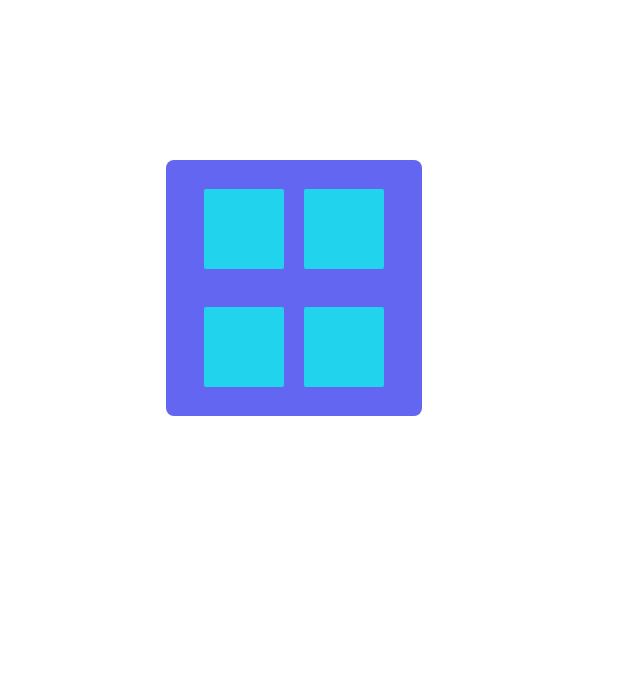
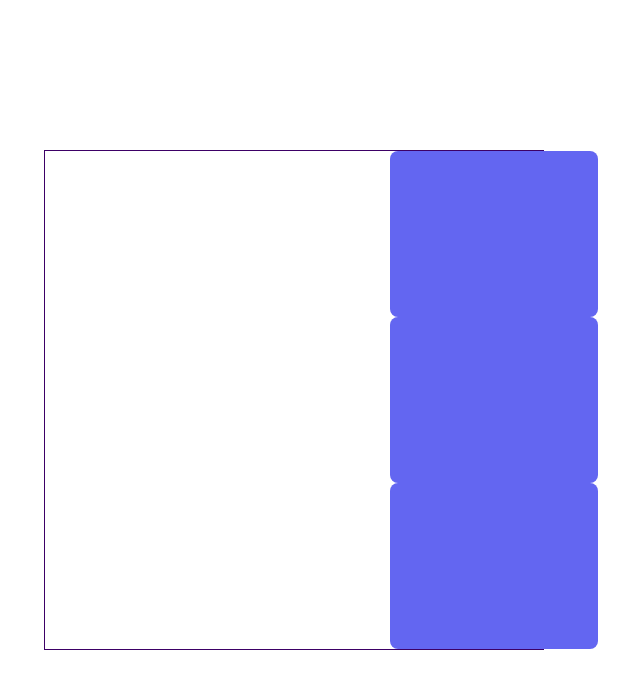
Before and after one commit to abdurrahmanrahat/react-reusable-components, a React (Vite) app: page / in a window 1280 px wide. Shown: the top 688 px of the page, without its empty margins (346-986 px from the left). Built offline with nearby package versions, Linux system fonts and the light colour scheme.

Commit message:
use animation controls

```diff
--- a/src/index.css
+++ b/src/index.css
@@ -21,6 +21,6 @@
 
 @layer components {
     .btn-primary {
-        @apply px-4 py-3 bg-[#3D0066] text-white text-[18px] rounded
+        @apply px-4 py-3 bg-[#3D0066] text-white text-[18px] font-semibold rounded
     }
 }
--- a/src/pages/M-07-F-Motion/Lession1.tsx
+++ b/src/pages/M-07-F-Motion/Lession1.tsx
@@ -1,49 +1,46 @@
 import { motion } from "framer-motion";
+import { useRef } from "react";
 import Container from "../../components/ui/Container";
 
 const parent = {
-  hidden: { opacity: 0, scale: 0.9 },
-  visible: { opacity: 1, scale: 1 },
-};
-
-const child = {
-  hidden: { opacity: 0, scale: 0.1 },
-  visible: { opacity: 1, scale: 1 },
+  hidden: { x: 0, y: 0 },
+  visible: {
+    x: 300,
+    y: 200,
+    transition: {
+      ease: "linear",
+      duration: 2,
+      repeat: Infinity,
+    },
+  },
 };
 
 const Lession1 = () => {
+  const parentRef = useRef(null);
+
   return (
     <Container>
-      <div className="flex justify-center items-center mt-40">
+      <div
+        ref={parentRef}
+        className="flex justify-center items-center mt-20 size-[400px] border border-[#3D0066]"
+      >
         <motion.div
           variants={parent}
           initial="hidden"
           animate="visible"
-          transition={{
-            ease: "easeInOut",
-            duration: 1.5,
-            delayChildren: 0.5, // it works for 1st child element.
-            staggerChildren: 0.5, // coming children after 1 sec then 1 sec then 1
-          }}
-          className="size-64 bg-indigo-500 rounded-lg flex flex-wrap gap-5 p-5 justify-center items-center"
-        >
-          <motion.div
-            className="size-20 bg-cyan-400 rounded-sm"
-            variants={child}
-          ></motion.div>
-          <motion.div
-            className="size-20 bg-cyan-400 rounded-sm"
-            variants={child}
-          ></motion.div>
-          <motion.div
-            className="size-20 bg-cyan-400 rounded-sm"
-            variants={child}
-          ></motion.div>
-          <motion.div
-            className="size-20 bg-cyan-400 rounded-sm"
-            variants={child}
-          ></motion.div>
-        </motion.div>
+          whileHover="hover"
+          // whileTap="tap"
+          drag
+          // dragSnapToOrigin // to re return center
+          dragElastic={false}
+          // dragConstraints={{ left: -200, right: 200, top: 200, bottom: -200 }}
+          dragConstraints={parentRef}
+          whileDrag={{ scale: 1.1, boxShadow: "0px 10px 10px #000" }}
+          whileTap="tap"
+          onHoverStart={() => console.log("Hovered")}
+          onHoverEnd={() => console.log("Hover Ended")}
+          className="size-52 bg-indigo-500 rounded-lg flex flex-wrap gap-5 p-5 justify-center items-center"
+        ></motion.div>
       </div>
     </Container>
   );
--- /dev/null
+++ b/src/pages/M-07-F-Motion/Lession6.tsx
@@ -0,0 +1,55 @@
+import { motion, useAnimationControls } from "framer-motion";
+import { useEffect } from "react";
+
+const Lession6 = () => {
+  const controls = useAnimationControls();
+  //   const [toggle, setToggle] = useState(false);
+
+  useEffect(() => {
+    controls.start((i) => ({ x: 200, transition: { delay: i * 1 } }));
+  }, []);
+  // আমরা custom ইউজ করে value দিলে সেইটা callback এ পেয়ে যাবো, তারপর সেইটা ধরে something অ্যানিমেশন করতে পারি।
+
+  //   const handleToggle = () => {
+  //     setToggle(!toggle);
+
+  //     if (toggle) {
+  //       controls.start({ x: 200 });
+  //     } else {
+  //       controls.start({ x: -200 });
+  //     }
+  //   };
+
+  return (
+    <div className="flex justify-center items-center h-screen">
+      <div
+        onMouseEnter={() => controls.stop()}
+        className="flex flex-col justify-center items-center  size-[500px] border border-[#3D0066]"
+      >
+        {/* <button onClick={handleToggle} className="btn-primary">
+          {toggle ? "Forward" : "Backward"}
+        </button> */}
+
+        <motion.div
+          className="size-52 bg-indigo-500 rounded-lg flex flex-wrap gap-5 p-5 justify-center items-center"
+          animate={controls}
+          custom={1}
+        ></motion.div>
+
+        <motion.div
+          className="size-52 bg-indigo-500 rounded-lg flex flex-wrap gap-5 p-5 justify-center items-center"
+          animate={controls}
+          custom={2}
+        ></motion.div>
+
+        <motion.div
+          className="size-52 bg-indigo-500 rounded-lg flex flex-wrap gap-5 p-5 justify-center items-center"
+          animate={controls}
+          custom={3}
+        ></motion.div>
+      </div>
+    </div>
+  );
+};
+
+export default Lession6;
--- a/src/routes/Routes.tsx
+++ b/src/routes/Routes.tsx
@@ -2,13 +2,13 @@ import { createBrowserRouter } from "react-router-dom";
 import AdminLayout from "../components/layout/AdminLayout";
 import About from "../pages/About/About";
 import Home from "../pages/Home/Home";
-import Lession1 from "../pages/M-07-F-Motion/Lession1";
+import Lession6 from "../pages/M-07-F-Motion/Lession6";
 
 const router = createBrowserRouter([
   {
     path: "/",
     // element: <AniWithJs></AniWithJs>,
-    element: <Lession1></Lession1>,
+    element: <Lession6></Lession6>,
     children: [
       {
         index: true,
```
